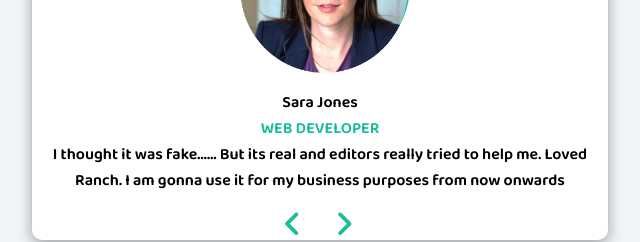
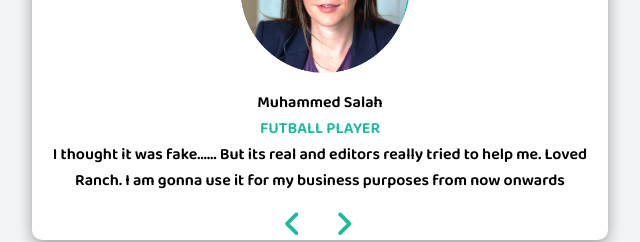
Before and after one commit to ertugrulkok/review, a plain HTML site: page index.html in a window 1280 px wide. Shown: the part 360-602 px from the top of the page, 320-960 px from the left. Drawn offline with Linux system fonts and the light colour scheme.

Commit message:
Update index.html

```diff
--- a/index.html
+++ b/index.html
@@ -26,9 +26,9 @@
           <img class="photo" id="susan" src="1.png" alt="" />
         </div>
 
-        <h4 id="author">Sara Jones</h4>
+        <h4 id="author">Muhammed Salah</h4>
 
-        <p id="job">WEB DEVELOPER</p>
+        <p id="job">FUTBALL PLAYER</p>
 
         <p id="information">
           I thought it was fake...… But its real and  editors really tried to help me. Loved Ranch. I am gonna use it for my business purposes from now onwards
@@ -53,7 +53,7 @@
 
       const people = [
         {
-          author: "Michaelle jackson",
+          author: "Michaelle Johnson",
           job: "STUDENT",
           info: "It helped me a lot to write in English. There are people who can check my writing and in the same time, I can learn where my mistakes are.",
           image: "1.png",
```
